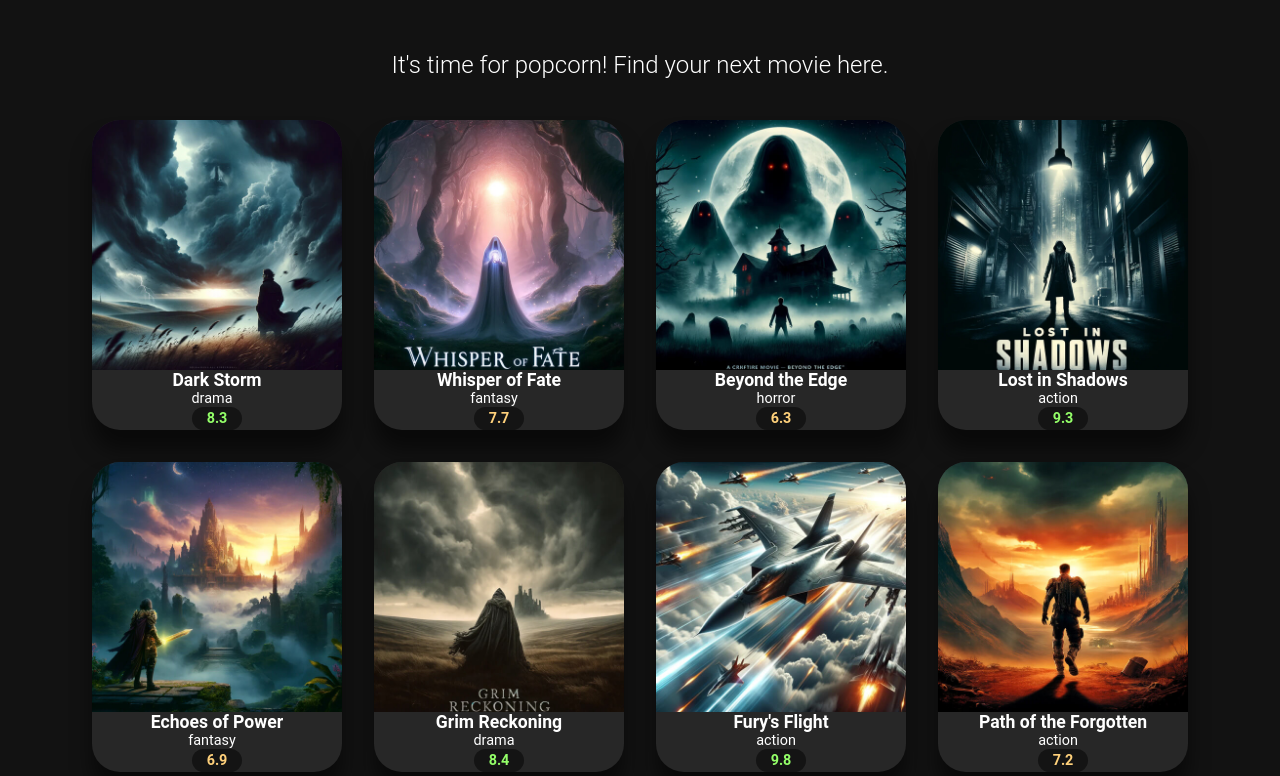
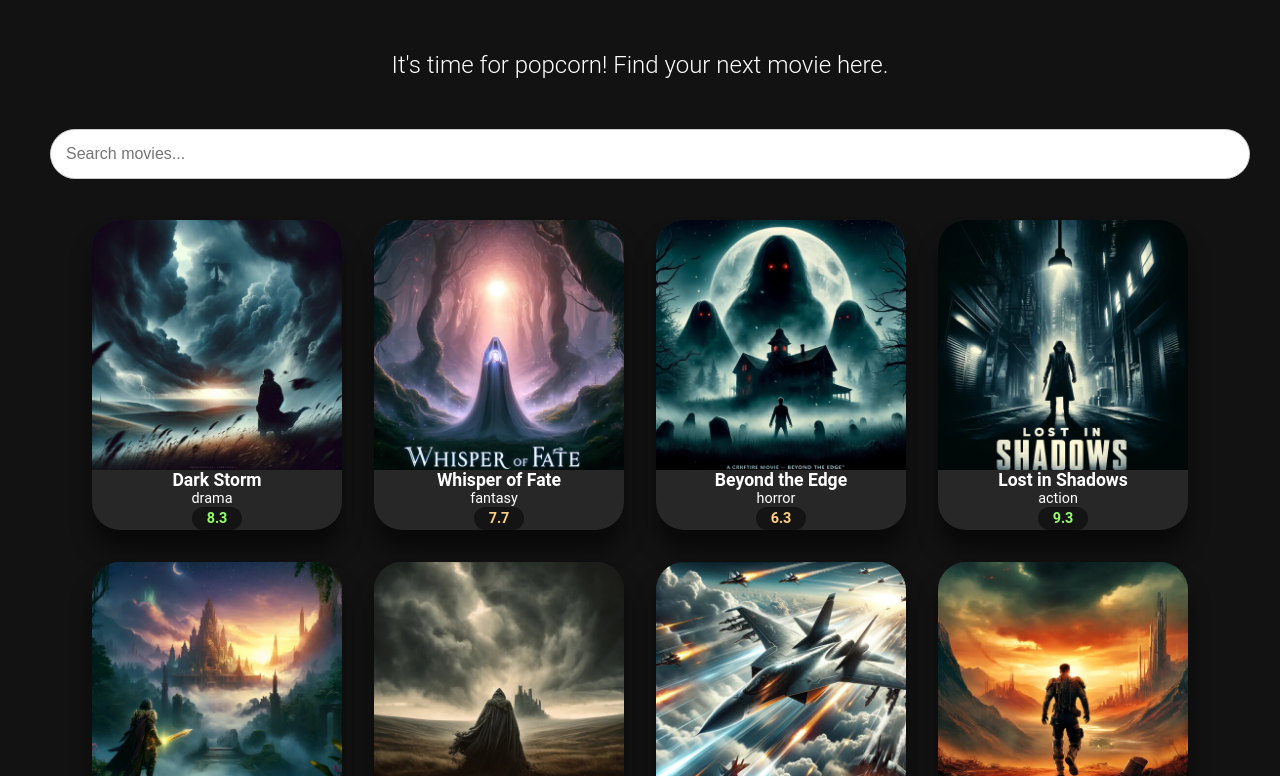
Before and after one commit to MykolaDotsenko/MovieDux, a React (Create React App) app: page / in a window 1280 px wide. Shown: the part 324-1100 px from the top of the page. Built offline with nearby package versions, Linux system fonts and the light colour scheme.

Commit message:
search bar logic

```diff
--- a/src/components/MoviesGrid.js
+++ b/src/components/MoviesGrid.js
@@ -4,6 +4,7 @@
 
 export default function MoviesGrid() {
   const [movies, setMovies] = useState([]);
+  const [searchTerm, setSearchTerm] = useState("");
 
   useEffect(() => {
     fetch("movies.json")
@@ -11,11 +12,26 @@
       .then((data) => setMovies(data));
   }, []);
 
+
+const handleSearchChange = (e) => {
+    setSearchTerm(e.target.value);
+  };
+
+
+const filteredMovies = movies.filter(movie =>
+
+    movie.title.toLowerCase().includes(searchTerm.toLowerCase())
+)
+
+
   return (
-    <div className="movies-grid">
-      {movies.map((movie) => (
-      <MovieCard movie={movie} key={movie.id}/>
-      ))}
+    <div>
+      <input type="text" className="search-input" placeholder="Search movies..." value={searchTerm}  onChange={handleSearchChange} />
+      <div className="movies-grid">
+        {filteredMovies.map((movie) => (
+          <MovieCard movie={movie} key={movie.id} />
+        ))}
+      </div>
     </div>
   );
 }
```
